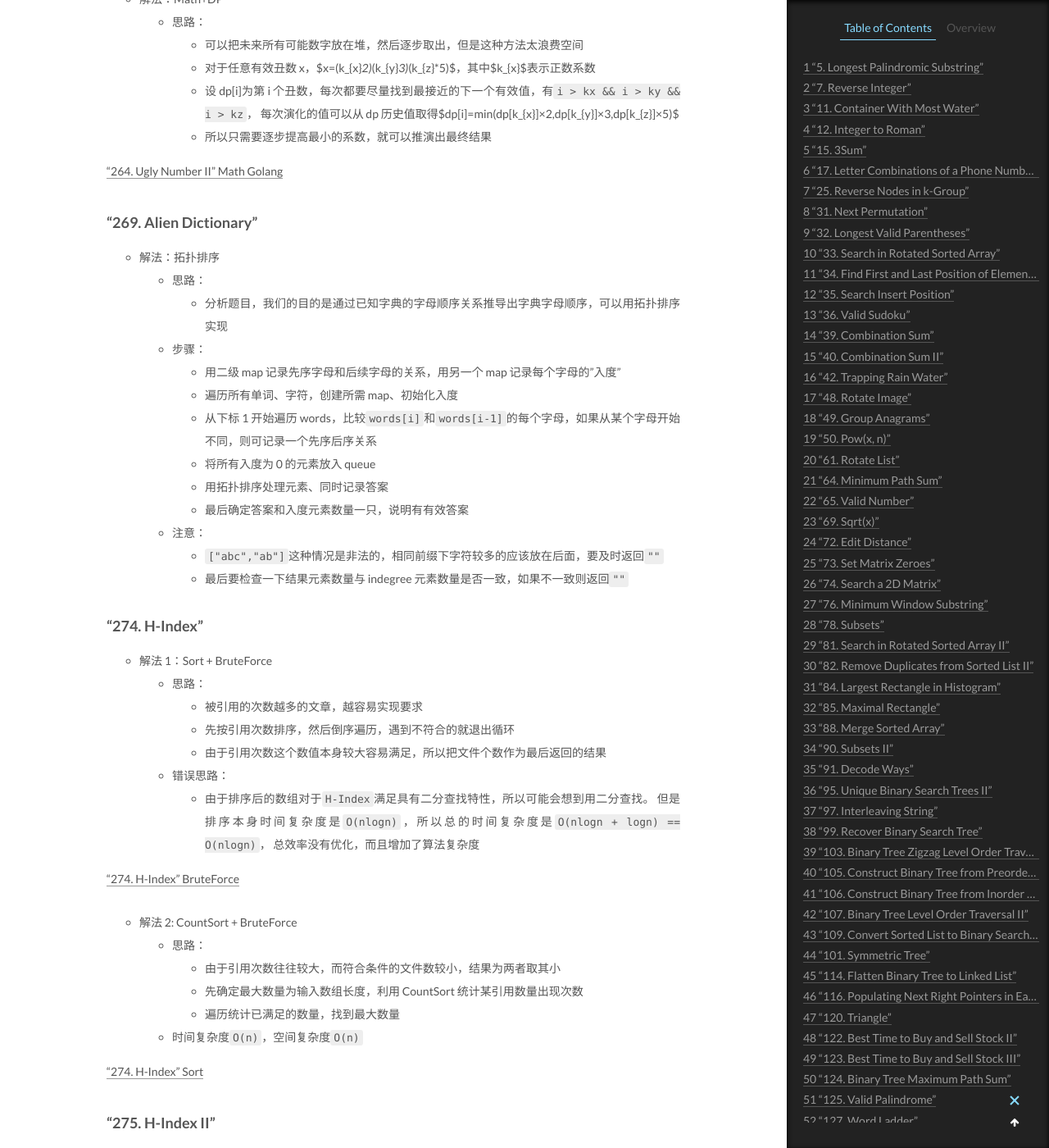
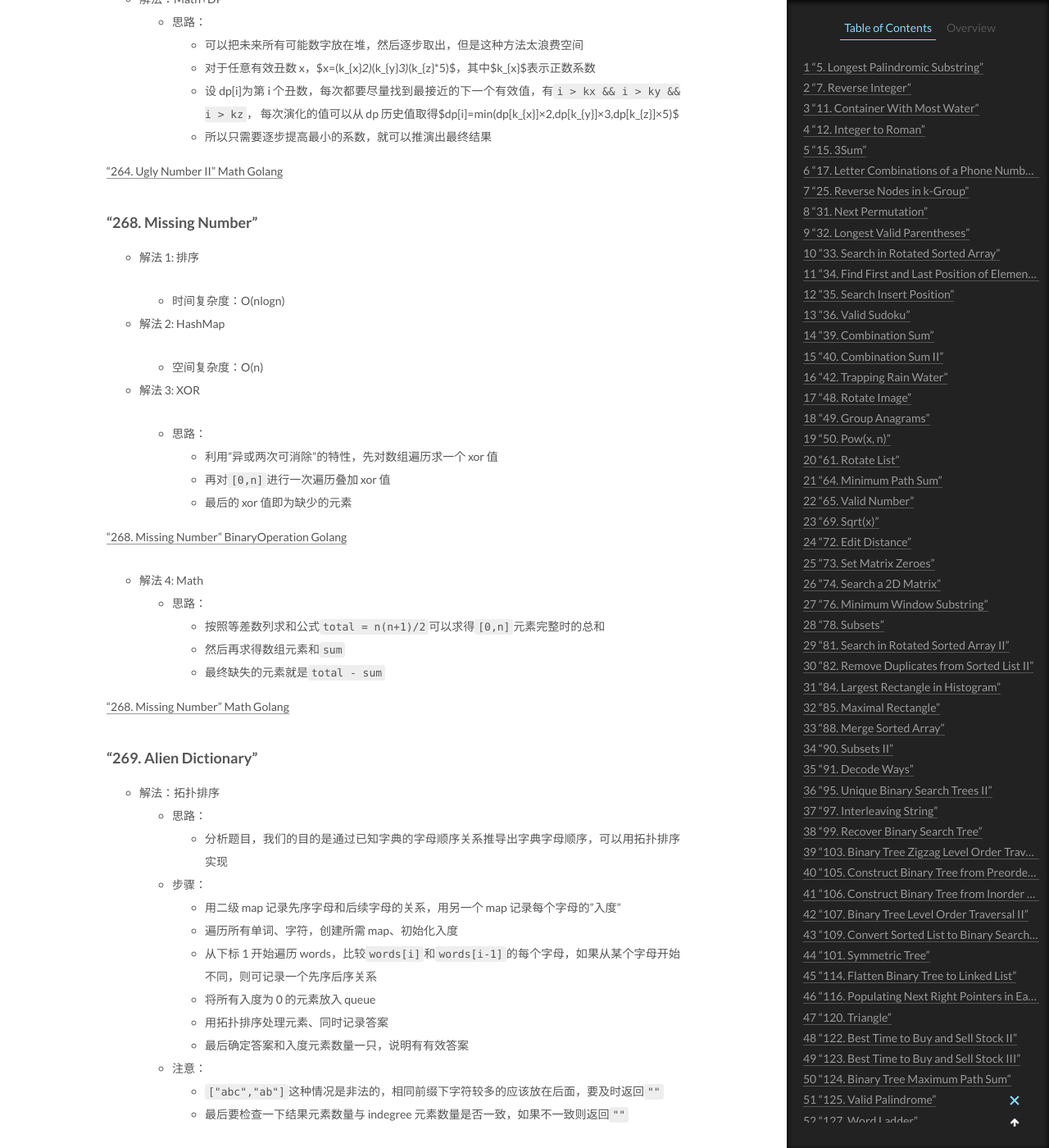
Before and after one commit to CodeHunter2006/CodeHunter2006.github.io, a Jekyll site: the page built from _posts/2020-12-27-LeetCode_Question_Category.md, in a window 1280 px wide and 1400 px high, scrolled down 32610 px. Shown: the whole window at 82% size. Built offline with Jekyll 4.4.1, drawn with Linux system fonts in a browser that asks for light colours; formulas are drawn with MathJax 3.

Commit message:
docs: add contents

```diff
--- a/_posts/2020-12-27-LeetCode_Question_Category.md
+++ b/_posts/2020-12-27-LeetCode_Question_Category.md
@@ -1160,6 +1160,32 @@ tags: Algorithm Leetcode
     - 所以只需要逐步提高最小的系数，就可以推演出最终结果
 
 ["264. Ugly Number II" Math Golang]()
+
+### "268. Missing Number"
+
+- 解法 1: 排序
+
+  - 时间复杂度：O(nlogn)
+
+- 解法 2: HashMap
+
+  - 空间复杂度：O(n)
+
+- 解法 3: XOR
+  - 思路：
+    - 利用"异或两次可消除"的特性，先对数组遍历求一个 xor 值
+    - 再对`[0,n]`进行一次遍历叠加 xor 值
+    - 最后的 xor 值即为缺少的元素
+
+["268. Missing Number" BinaryOperation Golang]()
+
+- 解法 4: Math
+  - 思路：
+    - 按照等差数列求和公式`total = n(n+1)/2`可以求得`[0,n]`元素完整时的总和
+    - 然后再求得数组元素和`sum`
+    - 最终缺失的元素就是`total - sum`
+
+["268. Missing Number" Math Golang]()
 
 ### "269. Alien Dictionary"
 
```
Also changed, not shown: _posts/2020-08-02-Algorithm_Binary_Operation.md (+14 -0 lines), _posts/2021-04-10-Algorithm_Math.md (+14 -0 lines), _posts/2021-10-08-Kubernetes_Concepts.md (+13 -0 lines), _posts/2021-10-12-Kubernetes_Spec.md (+111 -0 lines), _posts/2021-10-25-Yaml.md (+1 -0 lines).
